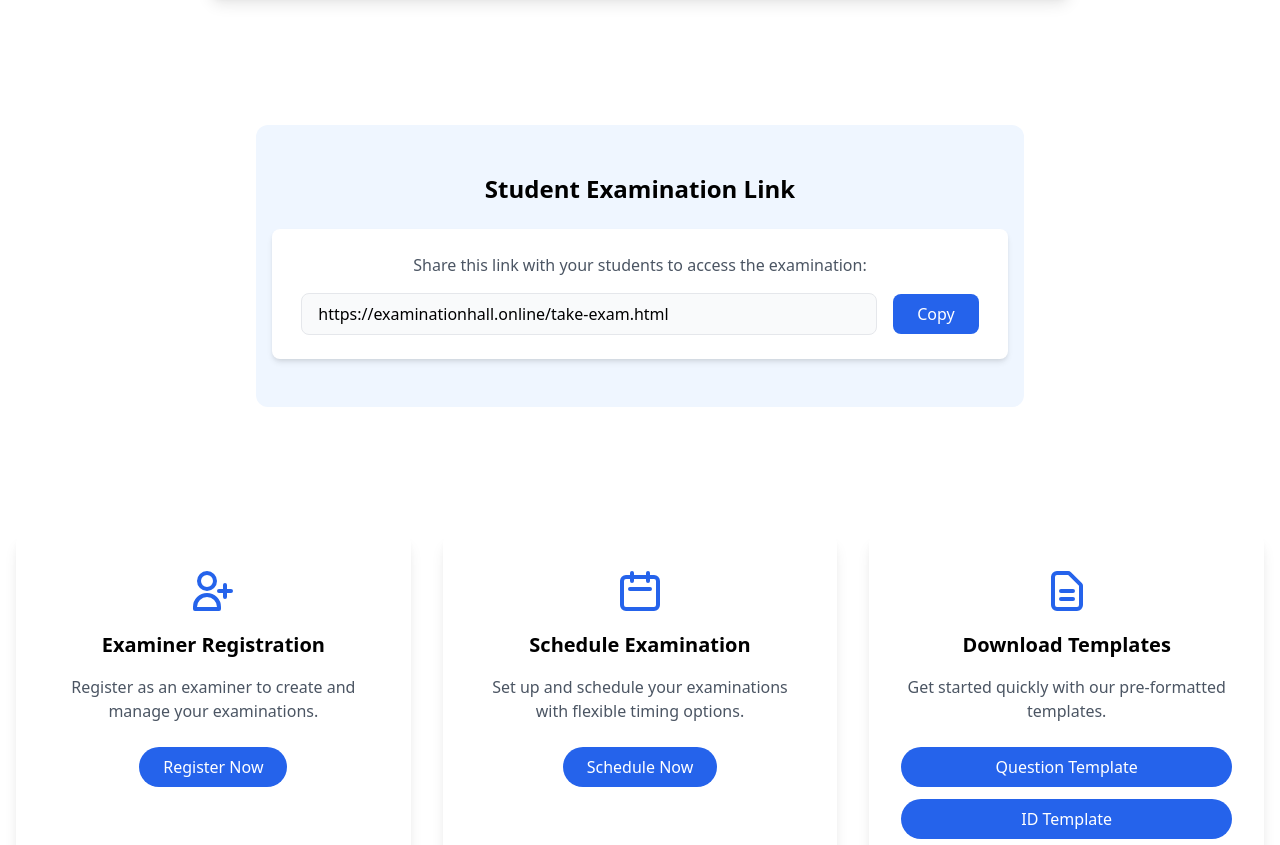
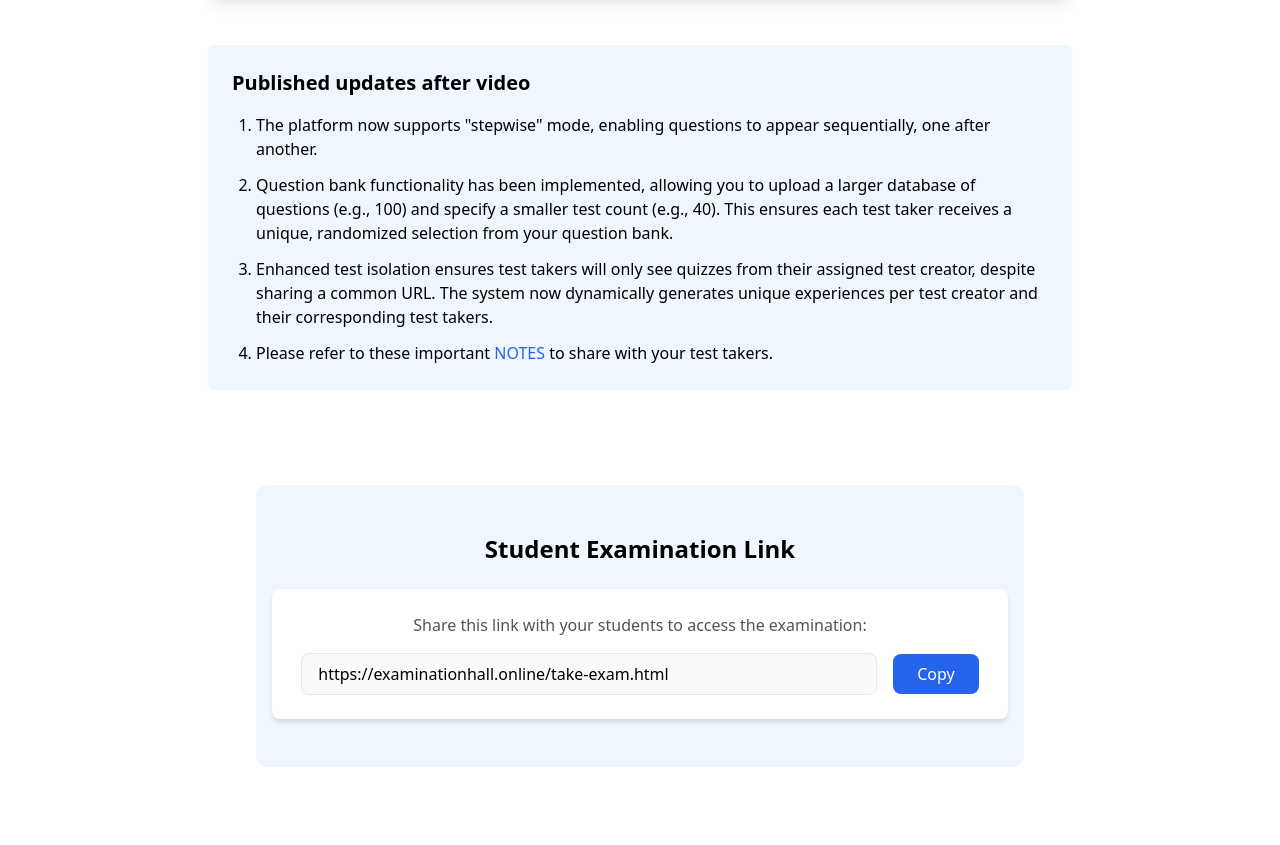
Before and after one commit to enealliance/examinationhall, a plain HTML site: page index.html in a window 1280 px wide. Shown: the part 1017-1862 px from the top of the page. Drawn offline with nearby package versions, Linux system fonts and the light colour scheme.

Commit message:
Update index.html

```diff
--- a/index.html
+++ b/index.html
@@ -227,6 +227,19 @@
         </div>
     </div>
 
+    <!-- Add this section right after the Video Section's closing div -->
+<div class="max-w-4xl mx-auto px-4 pb-8 -mt-4">
+    <div class="bg-blue-50 rounded-lg p-6 shadow-sm">
+        <h3 class="text-xl font-semibold mb-4">Published updates after video</h3>
+        <ol class="list-decimal pl-6 space-y-3">
+            <li>The platform now supports "stepwise" mode, enabling questions to appear sequentially, one after another.</li>
+            <li>Question bank functionality has been implemented, allowing you to upload a larger database of questions (e.g., 100) and specify a smaller test count (e.g., 40). This ensures each test taker receives a unique, randomized selection from your question bank.</li>
+            <li>Enhanced test isolation ensures test takers will only see quizzes from their assigned test creator, despite sharing a common URL. The system now dynamically generates unique experiences per test creator and their corresponding test takers.</li>
+            <li>Please refer to these important <a href="instructions-page.html" class="text-blue-600 font-medium hover:underline">NOTES</a> to share with your test takers.</li>
+        </ol>
+    </div>
+</div>
+
     <!-- Examination Link Section -->
     <div class="max-w-3xl mx-auto px-4 py-12 bg-blue-50 rounded-xl my-16">
         <h2 class="text-2xl font-bold text-center mb-6">Student Examination Link</h2>
```
